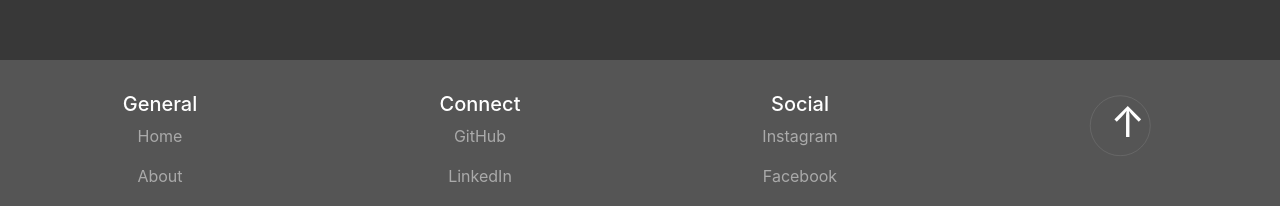
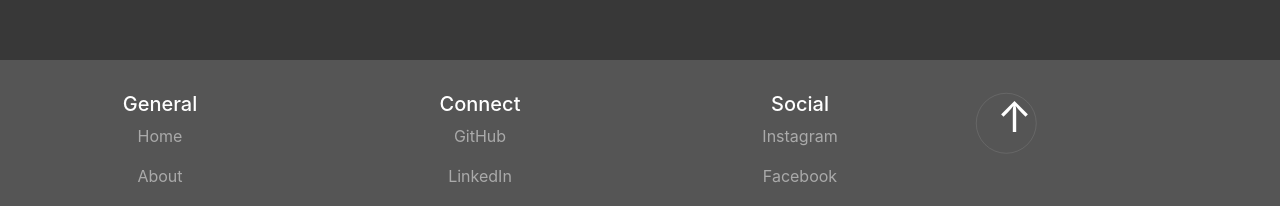
Before and after one commit to dongledan/personal-website, a React (Create React App) app: page / in a window 1280 px wide. Shown: the part 2951-3157 px from the top of the page. Built offline with nearby package versions, Linux system fonts and the light colour scheme.

Commit message:
positioning

```diff
--- a/src/components/Footer.css
+++ b/src/components/Footer.css
@@ -29,18 +29,18 @@ a:hover {
 
 .b {
   position: absolute;
-  transform: translate(-50%, 4%) !important;
+  display: flex;
+  align-items: center;
+  justify-content: center;
 }
 
 .b:after {
   color: white;
   content: '\02191';
   font-size: 42px;
-  position: absolute;
-  top: 45%;
-  margin-top: -32px;
-  left: 49%;
-  margin-left: -.22em;
+  margin-left: -40px;
+  margin-top: -12px;
+
 }
 
 .b:hover .foreground {
--- a/src/components/Title.css
+++ b/src/components/Title.css
@@ -100,8 +100,11 @@ hr {
 
 .a {
   position: absolute;
+  display: flex;
+  align-items: center;
+  justify-content: center;
+  margin-left: 43%;
   animation: fadeIn2 9.5s;
-  transform: translate(-50%, 7%) !important;
 }
 
 @keyframes occasional-arrow-bounce {
@@ -115,11 +118,8 @@ hr {
   color: white;
   content: '\02193';
   font-size: 42px;
-  position: absolute;
-  top: 45%;
-  left: 49%;
-  margin-top: -28px;
-  margin-left: -.22em;
+  margin-left: -40px;
+  margin-top: -1px;
 
   animation: occasional-arrow-bounce 3s infinite 2s alternate ease-out;
 }
```
